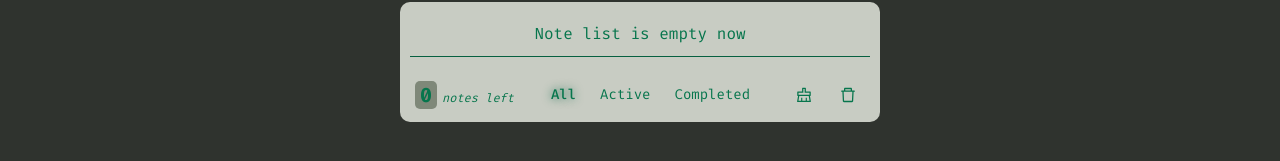
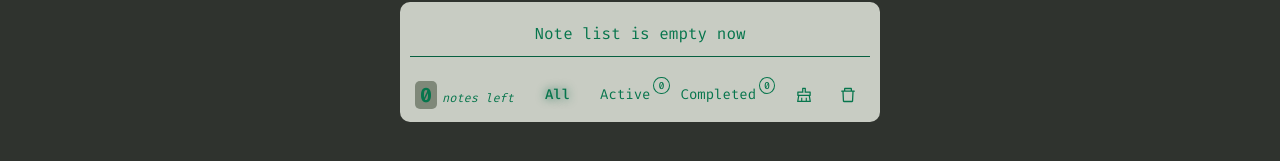
Before and after one commit to bakNa2t/type2note, a React (Vite) app: page / in a window 1280 px wide. Shown: the part 241-402 px from the top of the page. Built offline with nearby package versions, Linux system fonts and the light colour scheme; the HTML template or start-up script is replaced by a standard one.

Commit message:
Updated NoteCounter to NoteFilter btn

```diff
--- a/src/ui-blocks/NoteFilter.jsx
+++ b/src/ui-blocks/NoteFilter.jsx
@@ -14,13 +14,33 @@ const StyledNoteFilter = styled.div`
   display: flex;
   justify-content: center;
   align-items: center;
-  gap: 1rem;
+  gap: 1.6rem;
+  z-index: 10;
+
+  & button:hover > div {
+    display: none;
+  }
 `;
 
 const FilterActive = styled.p`
   color: var(--color-spring-green-200);
   text-shadow: 0 0 1rem var(--color-spring-green-100);
   font-weight: 500;
+`;
+
+const NoteCounter = styled.div`
+  position: absolute;
+  top: 0;
+  right: -1.2rem;
+  font-size: 1rem;
+  font-weight: 500;
+  padding: 0 0.4rem;
+  border: 1px solid var(--color-spring-green-200);
+  border-radius: 50%;
+  /* filter: drop-shadow(0 0 0.2rem var(--color-spring-green-300)); */
+  color: var(--color-spring-green-200);
+  background-color: transparent;
+  z-index: -1;
 `;
 
 function NoteFilter() {
@@ -65,6 +85,7 @@ function NoteFilter() {
         ) : (
           "Active"
         )}
+        {toFiltered === "active" ? null : <NoteCounter>0</NoteCounter>}
       </Button>
 
       <Button
@@ -78,6 +99,7 @@ function NoteFilter() {
         ) : (
           "Completed"
         )}
+        {toFiltered === "completed" ? null : <NoteCounter>0</NoteCounter>}
       </Button>
     </StyledNoteFilter>
   );
```
